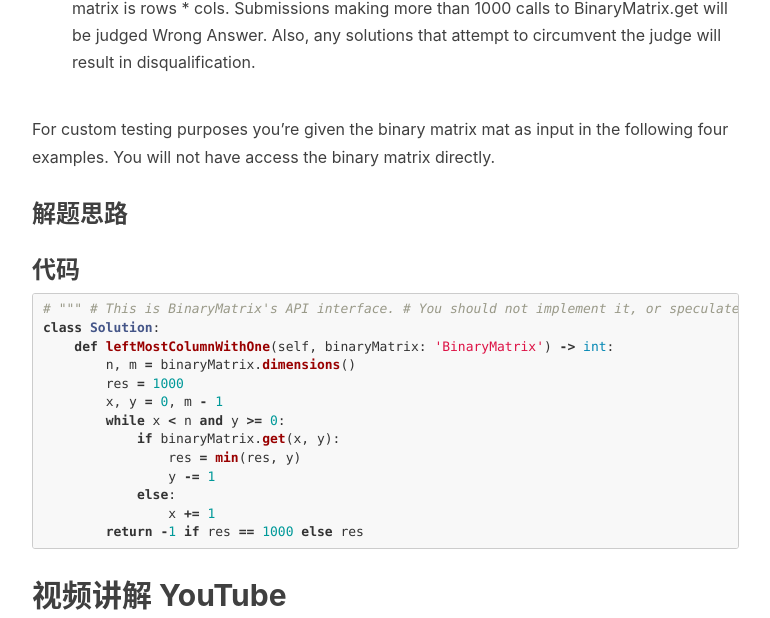
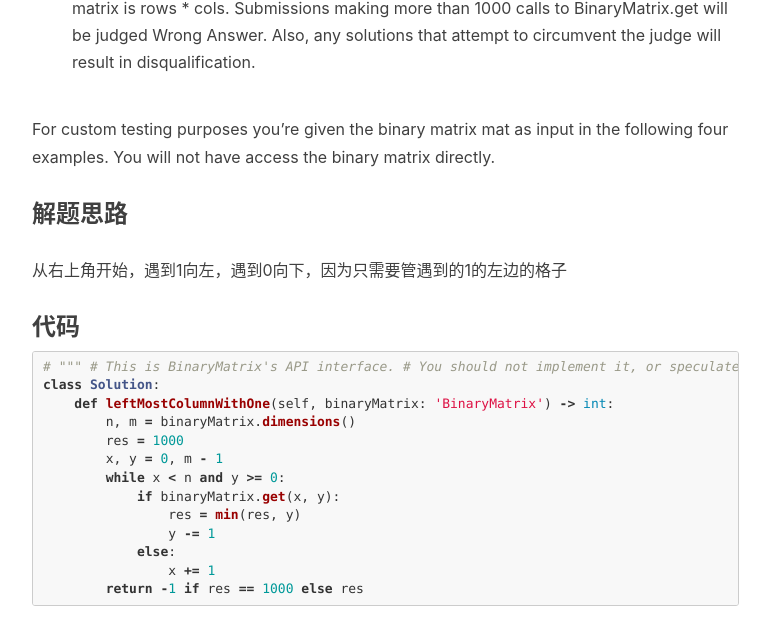
Before and after one commit to MaxMing0/MaxMing0.github.io, a Jekyll site: the page built from _posts/2020-04-26-Leftmost-Column-with-at-Least-a-One.md, in a window 1280 px wide and 900 px high, scrolled down 1047 px, cut to the strip 0-618 px from the top of the window. Shown: the whole strip, without its empty margins (233-1003 px from the left). Built offline with Jekyll 4.4.1, drawn with Linux system fonts in a browser that asks for light colours; nearby versions of some CDN libraries; comment, search, counter and statistics services are not loaded.

Commit message:
Update 2020-04-26-Leftmost-Column-with-at-Least-a-One.md

````diff
--- a/_posts/2020-04-26-Leftmost-Column-with-at-Least-a-One.md
+++ b/_posts/2020-04-26-Leftmost-Column-with-at-Least-a-One.md
@@ -33,7 +33,7 @@ For custom testing purposes you're given the binary matrix mat as input in the f
 
 ### 解题思路
 
-
+从右上角开始，遇到1向左，遇到0向下，因为只需要管遇到的1的左边的格子
 
 ### 代码
 ```python
````
